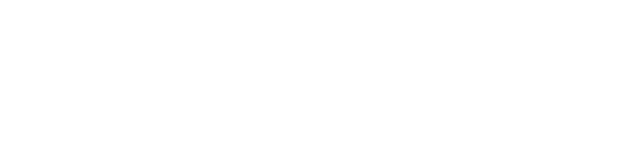
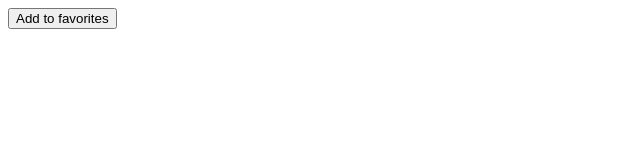
Before and after one commit to mcostica/TrafficLight_Button, a plain HTML site: page index.html in a window 1280 px wide. Shown: the whole page, without its empty margins (0-640 px from the left). Drawn offline with Linux system fonts and the light colour scheme.

Commit message:
Update index.html

```diff
--- a/index.html
+++ b/index.html
@@ -4,6 +4,6 @@
     <!-- … -->
   </head>
   <body>
-    <!-- … -->
+    <button class="favorite styled" type="button">Add to favorites</button>
   </body>
 </html>
```
